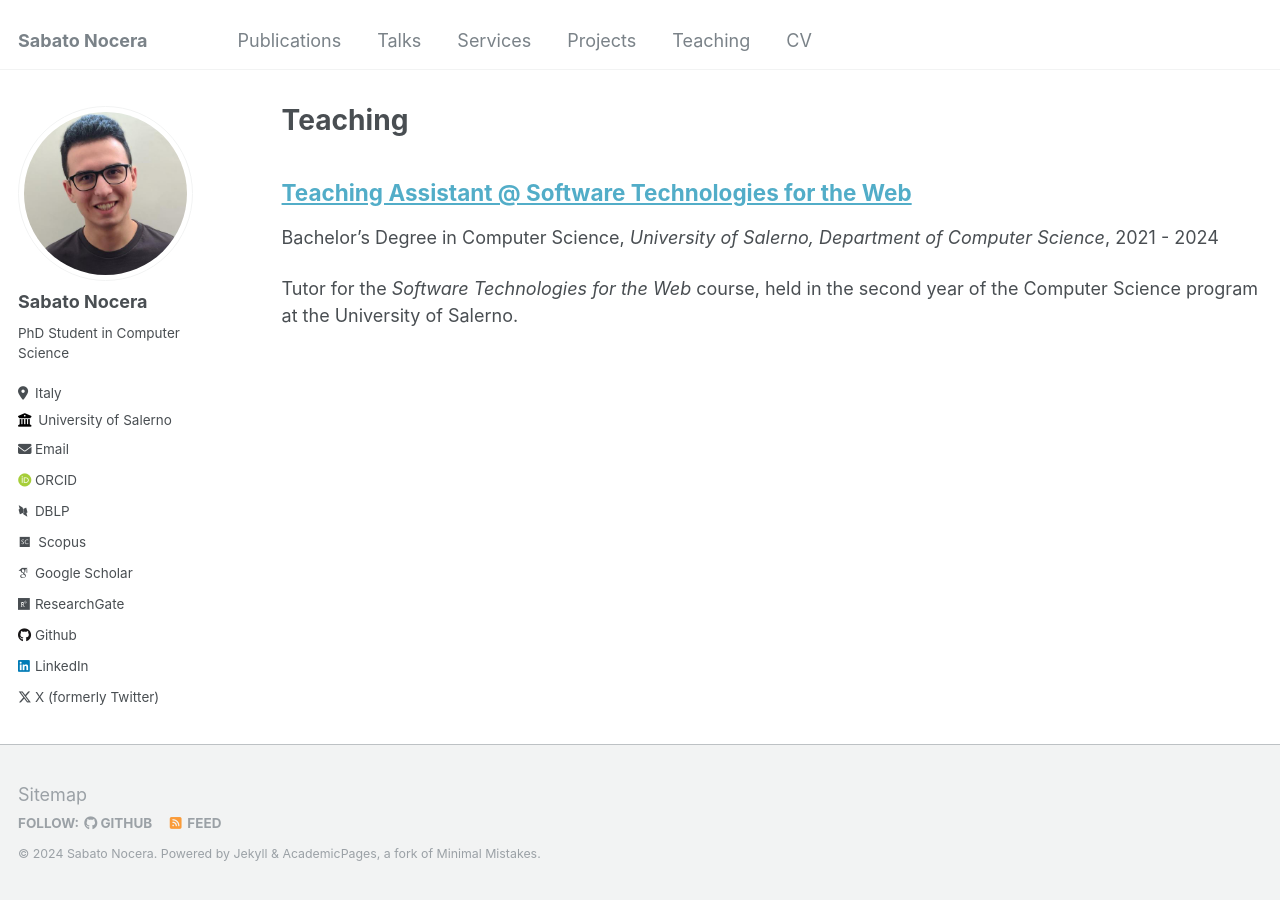
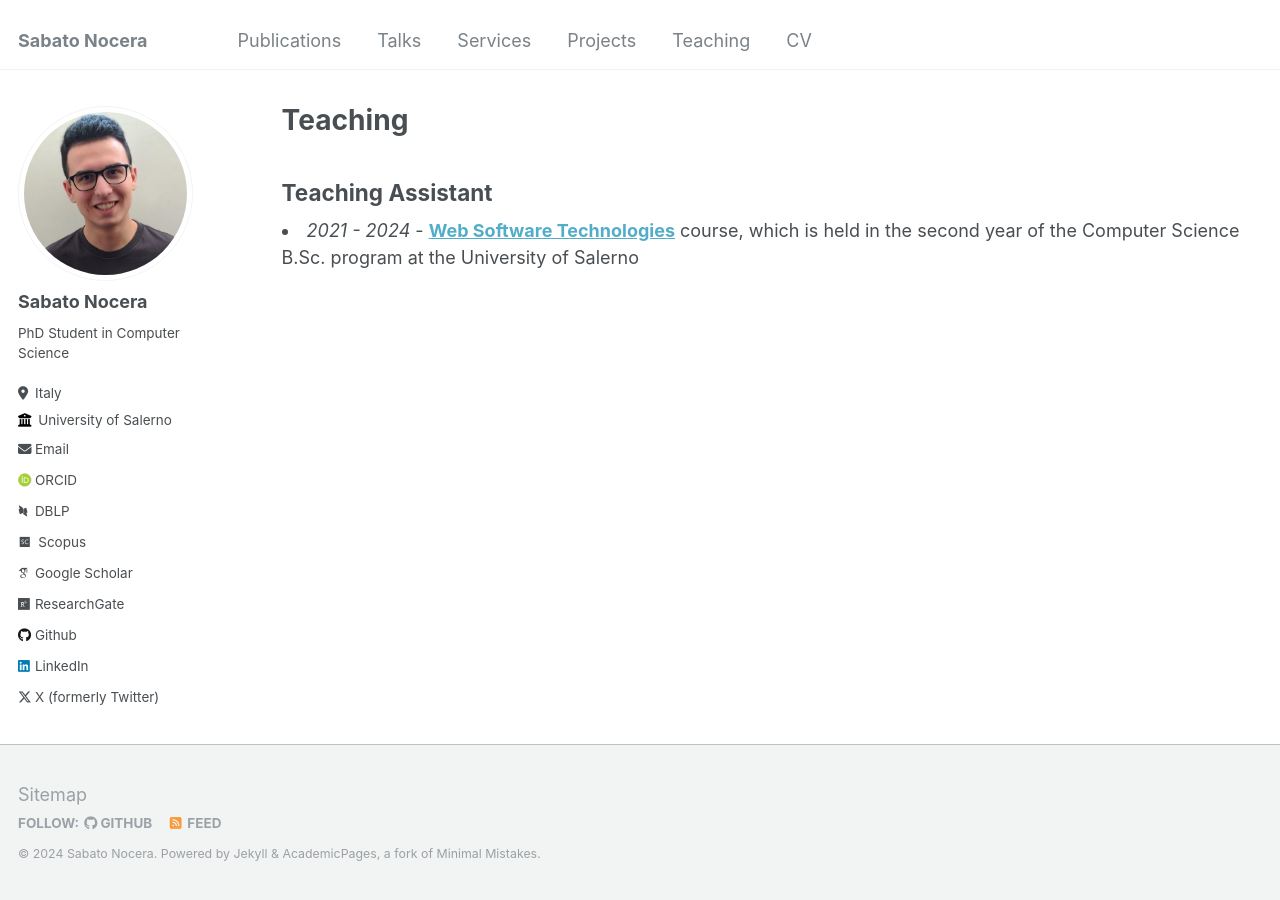
Before and after one commit to sabato-nocera/sabato-nocera.github.io, a Jekyll site: the page built from _pages/teaching.html, in a window 1280 px wide. Built offline with Jekyll 4.4.1, drawn with Linux system fonts in a browser that asks for light colours; some web fonts are replaced; part of the change alters nothing that is shown.

Commit message:
Update teaching.html

```diff
--- a/_pages/teaching.html
+++ b/_pages/teaching.html
@@ -5,8 +5,13 @@ permalink: /teaching/
 author_profile: true
 ---
 
-{% include base_path %}
+<!--{% include base_path %}
 
 {% for post in site.teaching reversed %}
   {% include archive-single.html %}
-{% endfor %}
+{% endfor %}-->
+
+<h2>Teaching Assistant</h2>
+<li>
+  <i>2021 - 2024</i> - <b><a href="https://unisa.coursecatalogue.cineca.it/insegnamenti/2023/511551/2017/9999/500153?coorte=2022&schemaid=17311">Web Software Technologies</a></b> course, which is held in the second year of the Computer Science B.Sc. program at the University of Salerno
+</li>
```
